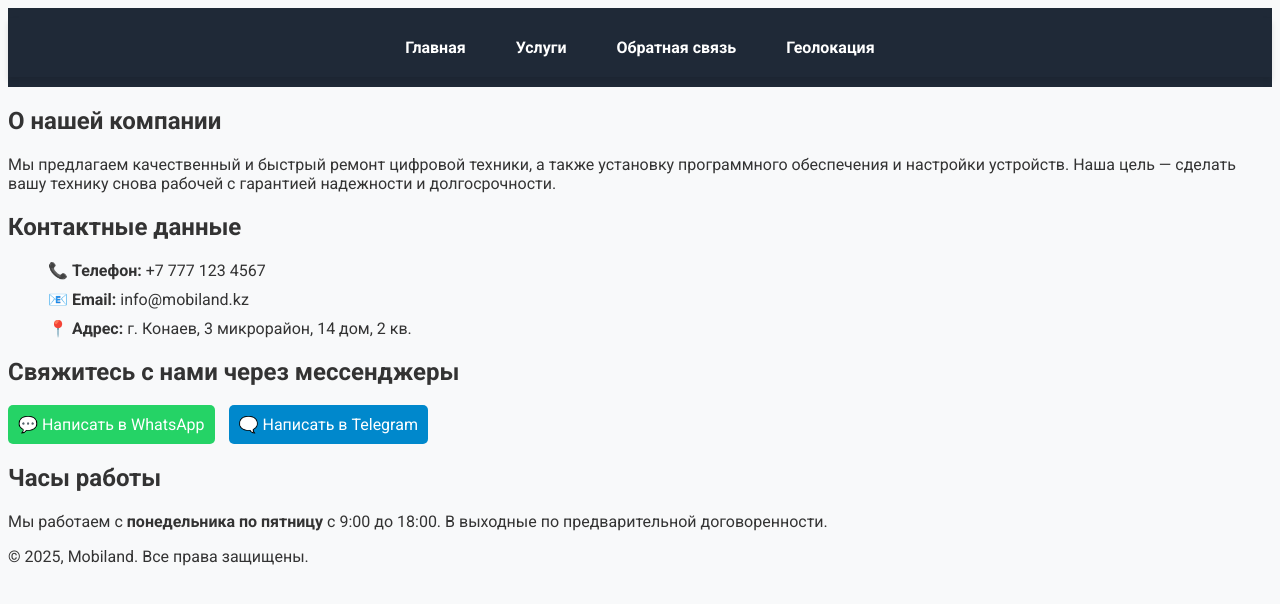
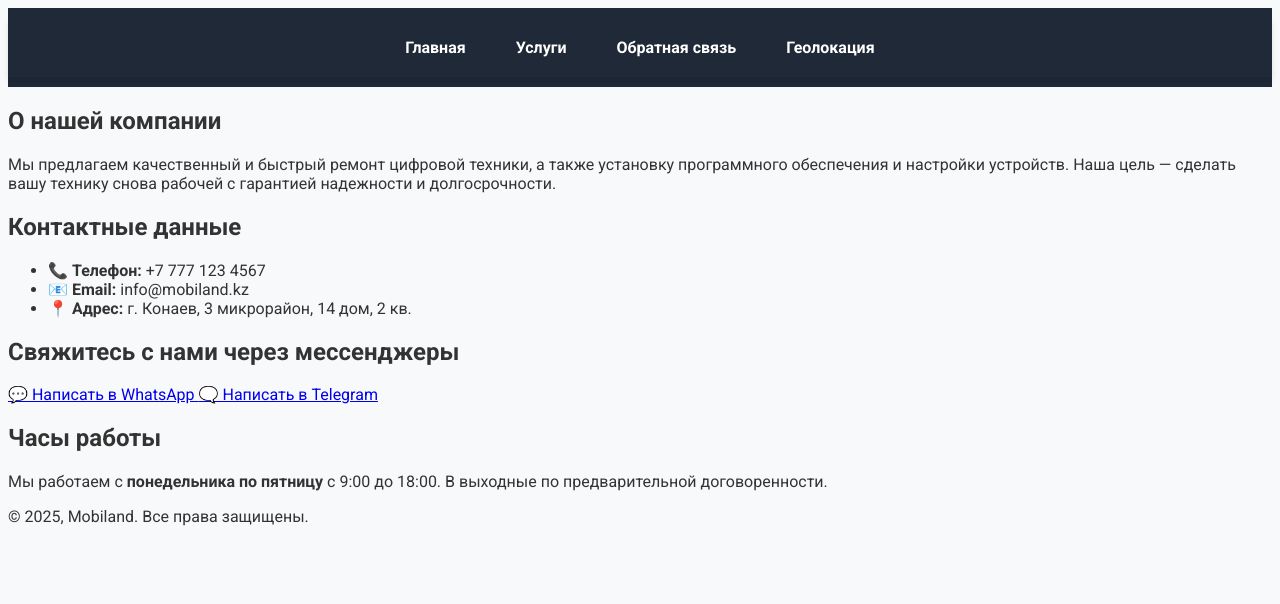
Before and after one commit to LemonRamis/MobiLand, a plain HTML site: page About_us.html in a window 1280 px wide. Drawn offline with Linux system fonts and the light colour scheme.

Commit message:
Update About_us.html

```diff
--- a/About_us.html
+++ b/About_us.html
@@ -8,30 +8,6 @@
     <meta name="description" content="Узнайте больше о нашей компании и способах связи с нами.">
     <link href="https://fonts.googleapis.com/css2?family=Roboto:wght@400;700&family=Montserrat:wght@400;700&display=swap" rel="stylesheet">
     <link rel="stylesheet" href="style.css">
-    <style>
-        /* Стили для раздела "О нас" */
-        .contact-info li {
-            list-style: none;
-            margin-bottom: 10px;
-            font-size: 16px;
-        }
-
-        /* Кнопки для мессенджеров */
-        .messenger-links a {
-            display: inline-block;
-            margin-right: 10px;
-            padding: 10px;
-            background-color: #25d366; /* WhatsApp */
-            color: white;
-            text-decoration: none;
-            border-radius: 5px;
-            font-size: 16px;
-        }
-
-        .messenger-links .telegram-btn {
-            background-color: #0088cc; /* Telegram */
-        }
-    </style>
 </head>
 <body>
     <header>
```
